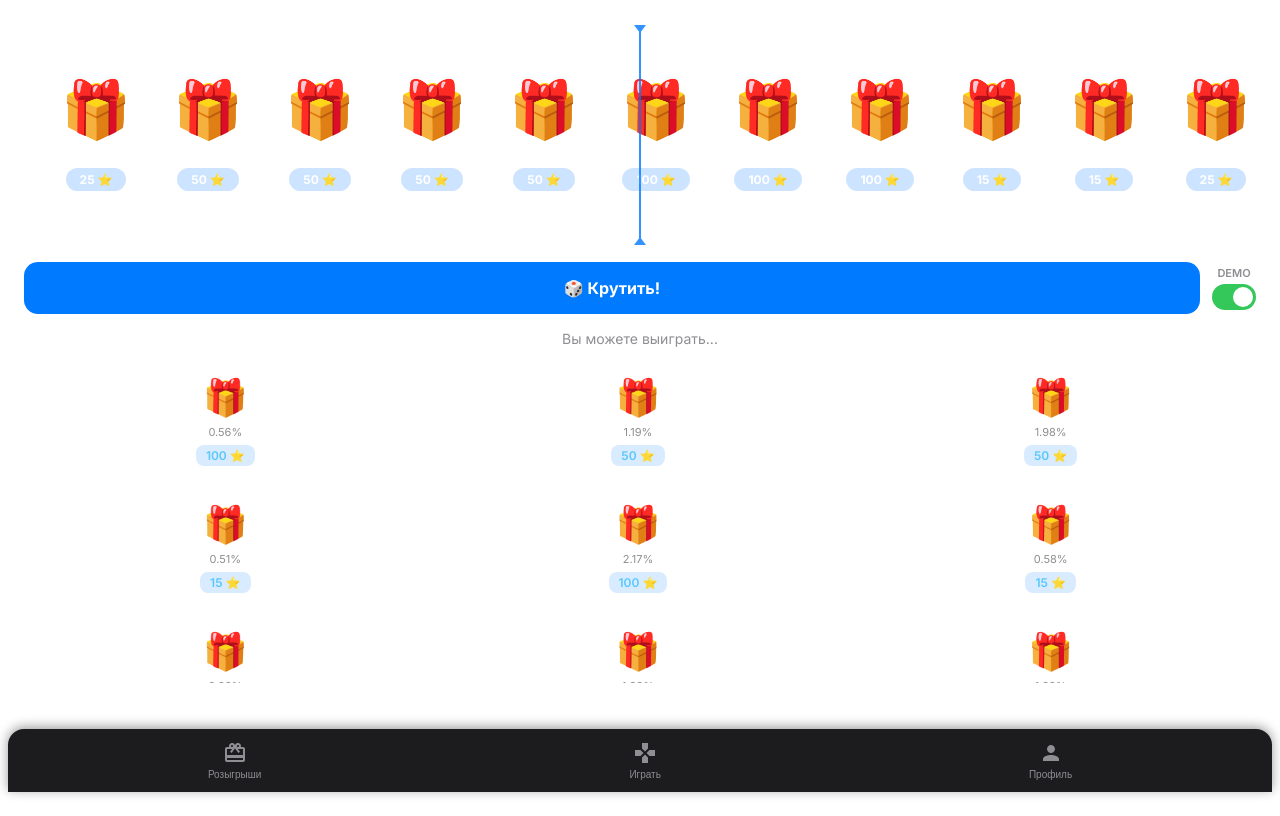
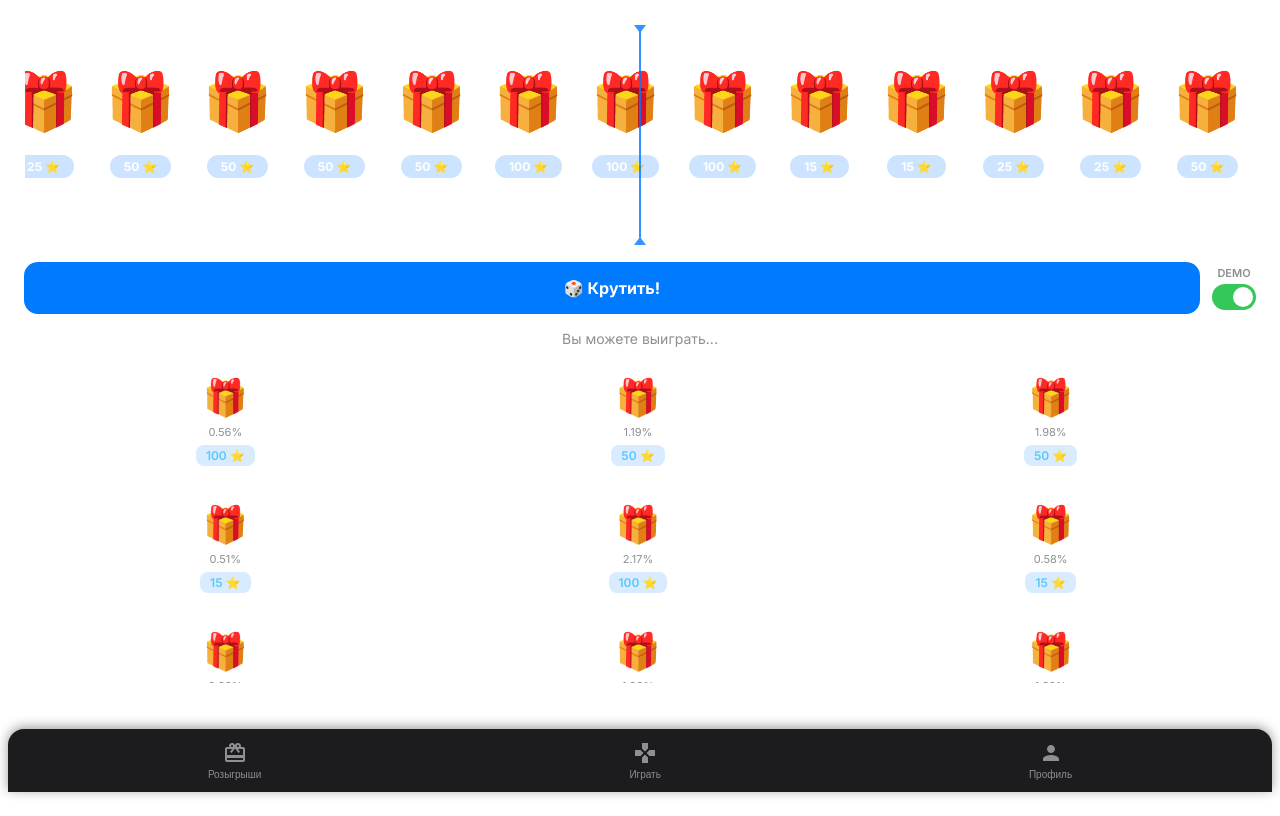
Before and after one commit to deewau/pigfarm-client, a React (Vite) app in the folder client/: page /play in a window 1280 px wide. Built offline with nearby package versions, Linux system fonts and the light colour scheme; no server answers.

Commit message:
dsadasdasdsad

```diff
--- a/client/src/pages/Play.css
+++ b/client/src/pages/Play.css
@@ -73,15 +73,15 @@
 
 .play__roulette-item {
   flex-shrink: 0;
-  width: 100px;
-  height: 160px;
+  width: 85px;
+  height: 145px;
   display: flex;
   flex-direction: column;
   align-items: center;
   justify-content: space-between;
   background: rgba(255, 255, 255, 0.06);
   border-radius: 16px;
-  padding: 10px 6px;
+  padding: 8px 4px;
   box-sizing: border-box;
 }
 
--- a/client/src/pages/Play.tsx
+++ b/client/src/pages/Play.tsx
@@ -36,7 +36,7 @@ function getRandomItems(gifts: TelegramGift[], count: number): (TelegramGift & {
   }));
 }
 
-const ITEM_WIDTH = 112;
+const ITEM_WIDTH = 97;
 const GIFTS_COUNT = 11;
 const PATTERN_WIDTH = ITEM_WIDTH * GIFTS_COUNT;
 const SCROLL_SPEED = 1;
```
